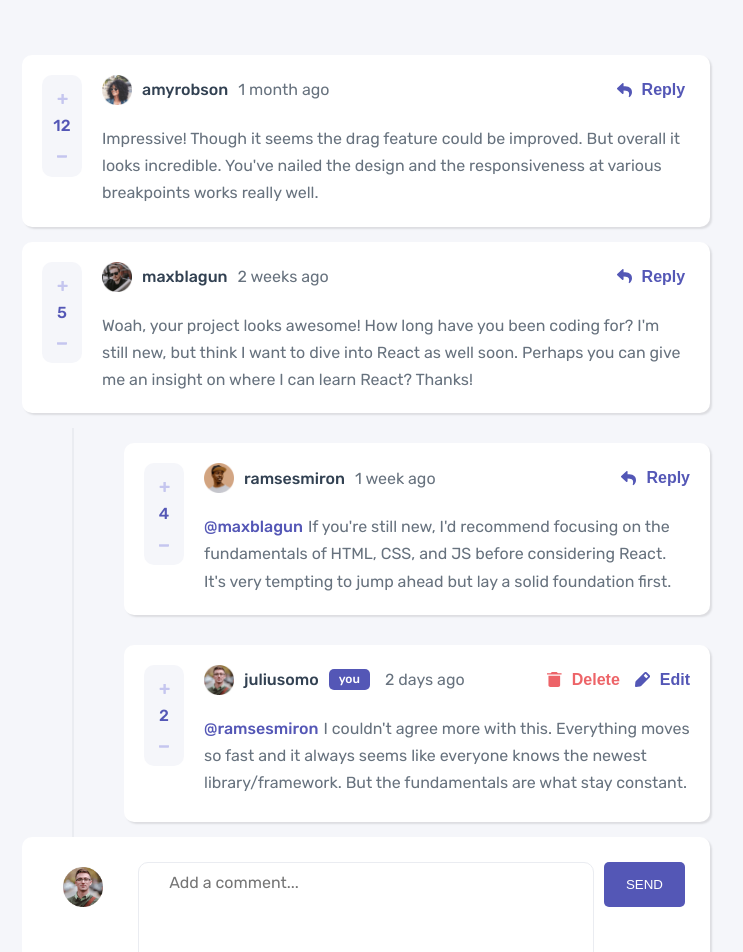
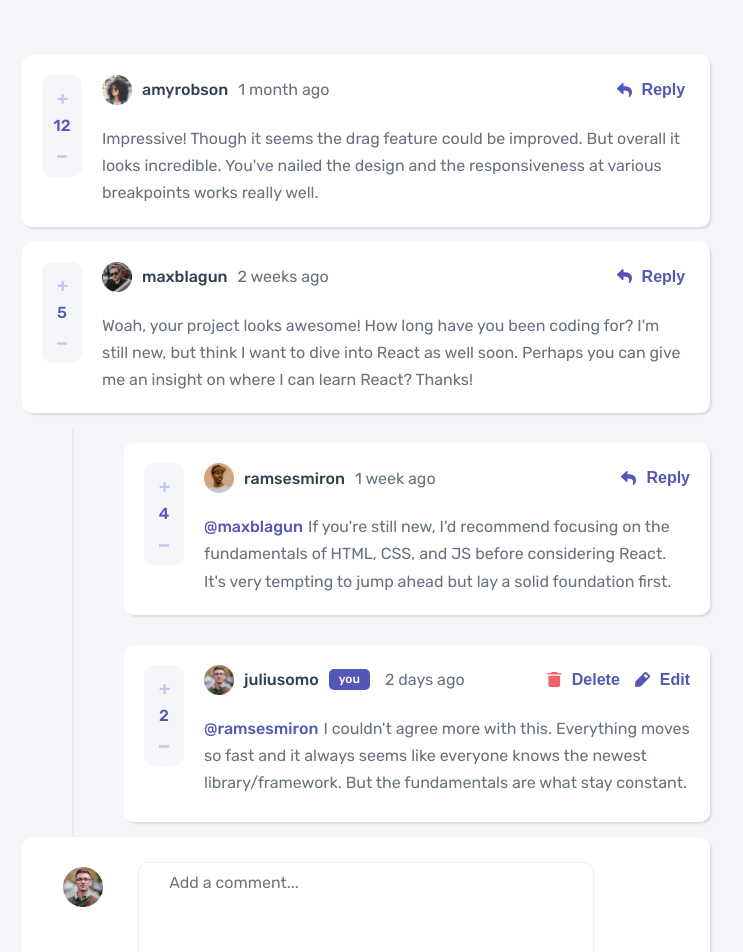
Before and after one commit to AliNaderii/interactive-comments, a React (Create React App) app: page / in a window 1280 px wide. Shown: the top 952 px of the page, without its empty margins (274-1017 px from the left). Built offline with nearby package versions, Linux system fonts and the light colour scheme; the HTML template or start-up script is replaced by a standard one.

Commit message:
initial commit

```diff
--- a/src/components/Card.js
+++ b/src/components/Card.js
@@ -75,7 +75,7 @@ export default function Card({ comment, addId, deleteId }) {
           )
             :
             <div className="query-btn">
-              <ActionButton type='delete' onClick={ () => setShowModal(true) } className='query-btn'>
+              <ActionButton colorType='delete' onClick={ () => setShowModal(true) } className='query-btn'>
                 <button>
                   <img src="./images/icon-delete.svg" alt="" />
                   Delete
@@ -116,7 +116,7 @@ export default function Card({ comment, addId, deleteId }) {
             )
               :
               <div>
-                <ActionButton type='delete' onClick={ () => setShowModal(true) }>
+                <ActionButton colorType='delete' onClick={ () => setShowModal(true) }>
                   <button>
                     <img src="./images/icon-delete.svg" alt="" />
                     Delete
--- a/src/components/CommentForm.js
+++ b/src/components/CommentForm.js
@@ -55,7 +55,7 @@ export default function CommentForm({ user, text, to }) {
         </CommentInput>
 
         {/* SUBMIT BUTTON */ }
-        <Button color="hsl(238, 40%, 52%)">
+        <Button setColor="hsl(238, 40%, 52%)">
           { text }
         </Button>
 
```
